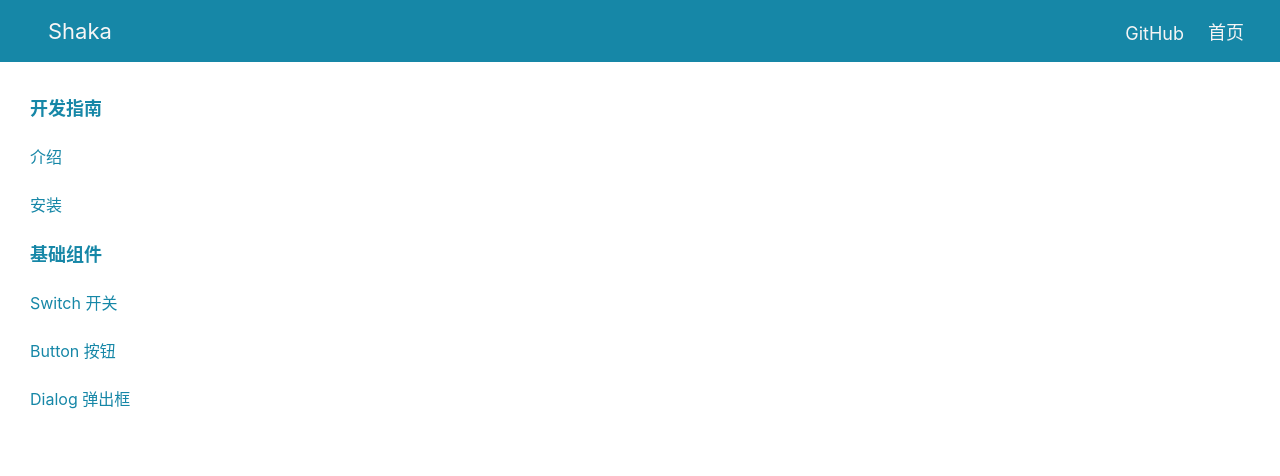
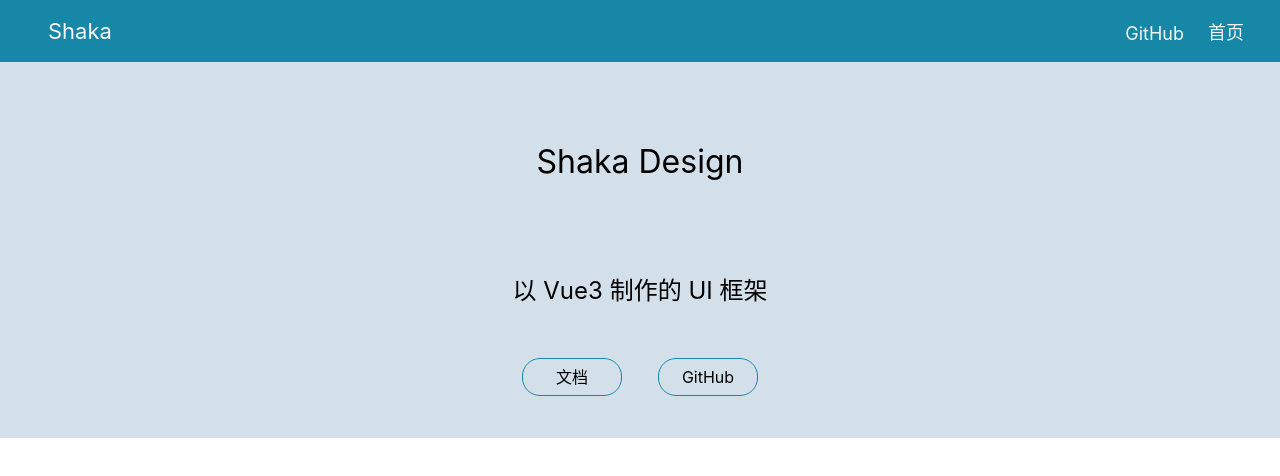
Before and after one commit to gongyue233/shaka-ui, a Vue app: page /#/ in a window 1280 px wide. Shown: the top 476 px of the page. Built offline with nearby package versions, Linux system fonts and the light colour scheme.

Commit message:
Home css 1

```diff
--- a/src/App.vue
+++ b/src/App.vue
@@ -5,6 +5,7 @@
 <script>
 import Home from "./components/Home.vue";
 import { ref, provide } from "vue";
+import {router} from './router';
 export default {
   name: "App",
   components: {
@@ -14,6 +15,11 @@
     const width = document.documentElement.clientWidth;
     const asideVisible = ref(width <= 500 ? false : true);
     provide("asideVisible", asideVisible);
+    router.afterEach(()=>{
+      if(width <= 500){
+      asideVisible.value = false
+      }
+    })
   },
 };
 </script>
--- /dev/null
+++ b/src/components/Demo/ButtonDemo.vue
@@ -0,0 +1,15 @@
+<template>
+  <div>ButtonDemo</div>
+</template>
+
+<script>
+export default {
+  name: "ButtonDemo",
+};
+</script>
+
+<style lang="scss" scoped>
+div {
+  border: 1px solid red;
+}
+</style>
--- /dev/null
+++ b/src/components/Demo/DialogDemo.vue
@@ -0,0 +1,15 @@
+<template>
+  <div>DialogDemo</div>
+</template>
+
+<script>
+export default {
+  name: "DialogDemo",
+};
+</script>
+
+<style lang="scss" scoped>
+div {
+  border: 1px solid red;
+}
+</style>
--- /dev/null
+++ b/src/components/Demo/SwitchDemo.vue
@@ -0,0 +1,15 @@
+<template>
+  <div>switchDemo</div>
+</template>
+
+<script>
+export default {
+  name: "SwitchDemo",
+};
+</script>
+
+<style lang="scss" scoped>
+div {
+  border: 1px solid red;
+}
+</style>
--- a/src/components/Doc.vue
+++ b/src/components/Doc.vue
@@ -1,4 +1,6 @@
 <template>
+  <Topnav />
+  <div class="doc-all">
   <div class="doc-nav" v-if="asideVisible">
     <div class="dov-nav-item">
       <span class="sort-name">开发指南</span>
@@ -11,21 +13,30 @@
       <span class="sort-name">基础组件</span>
       <ul class="items">
         <li>Switch 开关</li>
-        <li>Button 按钮</li>
+        <li>
+          <router-link to="/doc/button">Button 按钮</router-link>
+        </li>
         <li>Dialog 弹出框</li>
       </ul>
     </div>
+  </div>
+  <main class="doc-content">
+    <router-view />
+  </main>
   </div>
 </template>
 
 <script lang="ts">
 import { inject, Ref } from "vue";
+import Topnav from './Topnav.vue';
 export default {
   name: "Doc",
+  components:{
+    Topnav
+  },
   setup() {
     const asideVisible = inject<Ref<boolean>>('asideVisible');
     return {asideVisible}
-
   },
 };
 </script>
@@ -53,4 +64,8 @@
     padding: 8px 0px;
   }
 }
+.doc-all{
+  display: flex;
+
+}
 </style>
--- a/src/components/Home.vue
+++ b/src/components/Home.vue
@@ -1,16 +1,55 @@
 <template>
   <Topnav />
-  <Doc />
+  <div class="banner">
+    <h1>Shaka Design</h1>
+    <h2>以 Vue3 制作的 UI 框架</h2>
+    <ul>
+      <li><router-link to="/doc">文档</router-link></li>
+      <li>GitHub</li>
+    </ul>
+  </div>
 </template>
 
 <script lang="ts">
-import Doc from "./Doc.vue";
 import Topnav from "./Topnav.vue";
 export default {
   name: "Home",
-  components: { Topnav, Doc },
+  components: {Topnav},
 
 };
 </script>
 
-<style lang="scss" scoped></style>
+<style lang="scss" scoped>
+.banner{
+  display: flex;
+  flex-direction: column;
+  justify-content: center;
+  align-items: center;
+  background-color: #D3E0EA;
+  > h1{
+    padding: 80px 0;
+  }
+  > h2{
+    padding: 10px 0;
+  }
+  > ul{
+    padding: 24px 0;
+    display: flex;
+    flex-direction: row;
+    justify-content: center;
+    align-items: flex-end;
+    text-align: center;
+    > li{
+      $h:36px;
+      $w:100px;
+      display: inline-block;
+      line-height: $h;
+      width: $w;
+      font-size: 16px;
+      margin: 18px;
+      border: 1px solid #1687a7;
+      border-radius: $h/2;
+    }
+  }
+}
+</style>
--- a/src/components/Topnav.vue
+++ b/src/components/Topnav.vue
@@ -1,7 +1,7 @@
 <template>
   <div class="topnav">
     <img src="../assets/menu.png" alt="" @click="toggleAside">
-    <span class="logo">Shaka</span>
+    <span class="logo" @click="toggleAside">Shaka</span>
     <ul class="menu">
       <li>GitHub</li>
       <li><router-link to="/">首页</router-link></li>
@@ -52,12 +52,13 @@
     >.logo{
       margin: 0 auto;
       padding: 0px;
+      transform: translateX(-15px);
     }
     > .menu{
       display: none;
     }
     img{
-      display:inline-block;
+      display:block;
       width: 30px;
       height: 30px;
     }
--- a/src/index.scss
+++ b/src/index.scss
@@ -2,6 +2,9 @@
   margin: 0;
   padding: 0;
   box-sizing: border-box;
+}
+h1, h2{
+  font-weight: normal;
 }
 ul,
 ol {
```
Also changed, not shown: src/router.ts (+10 -1 lines).
